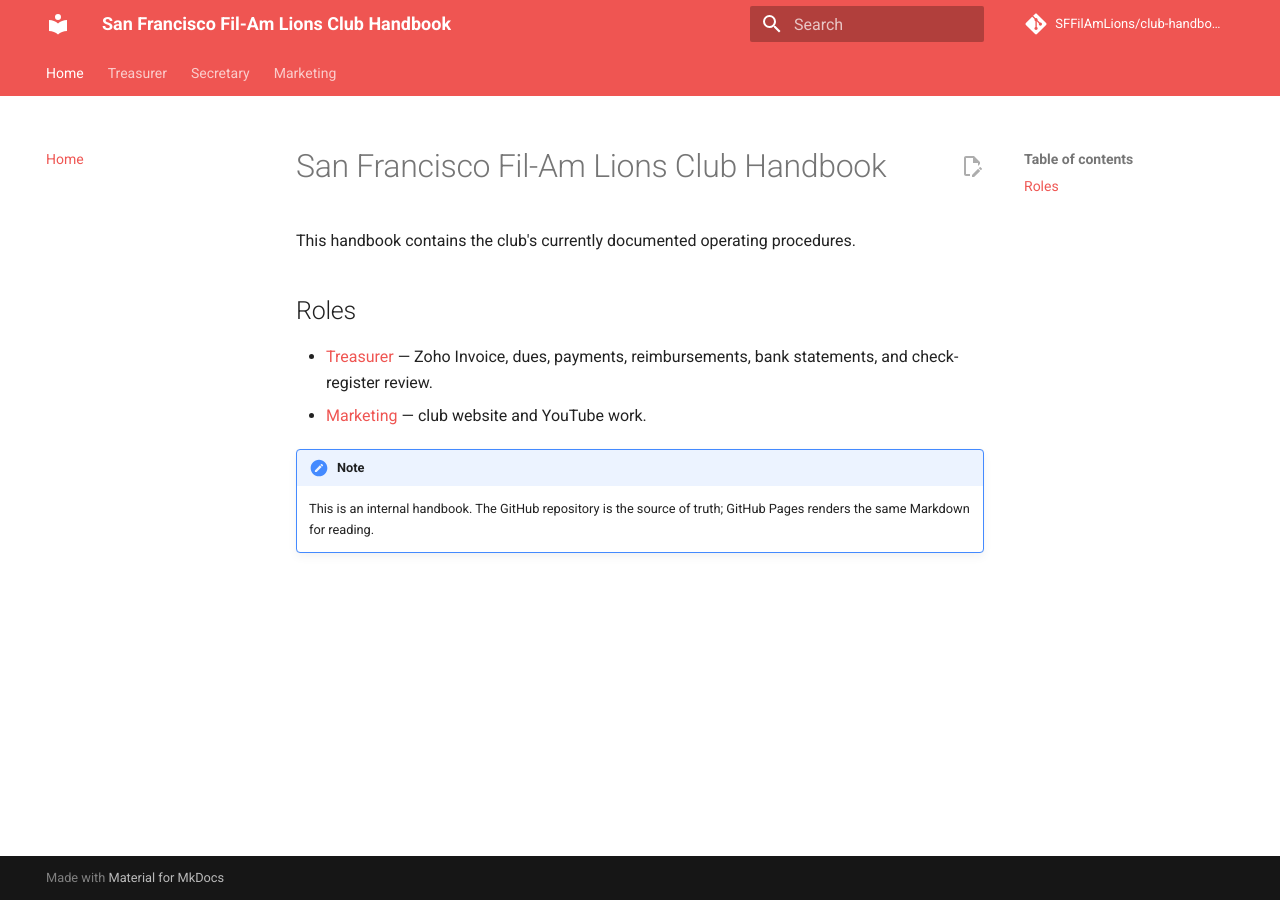
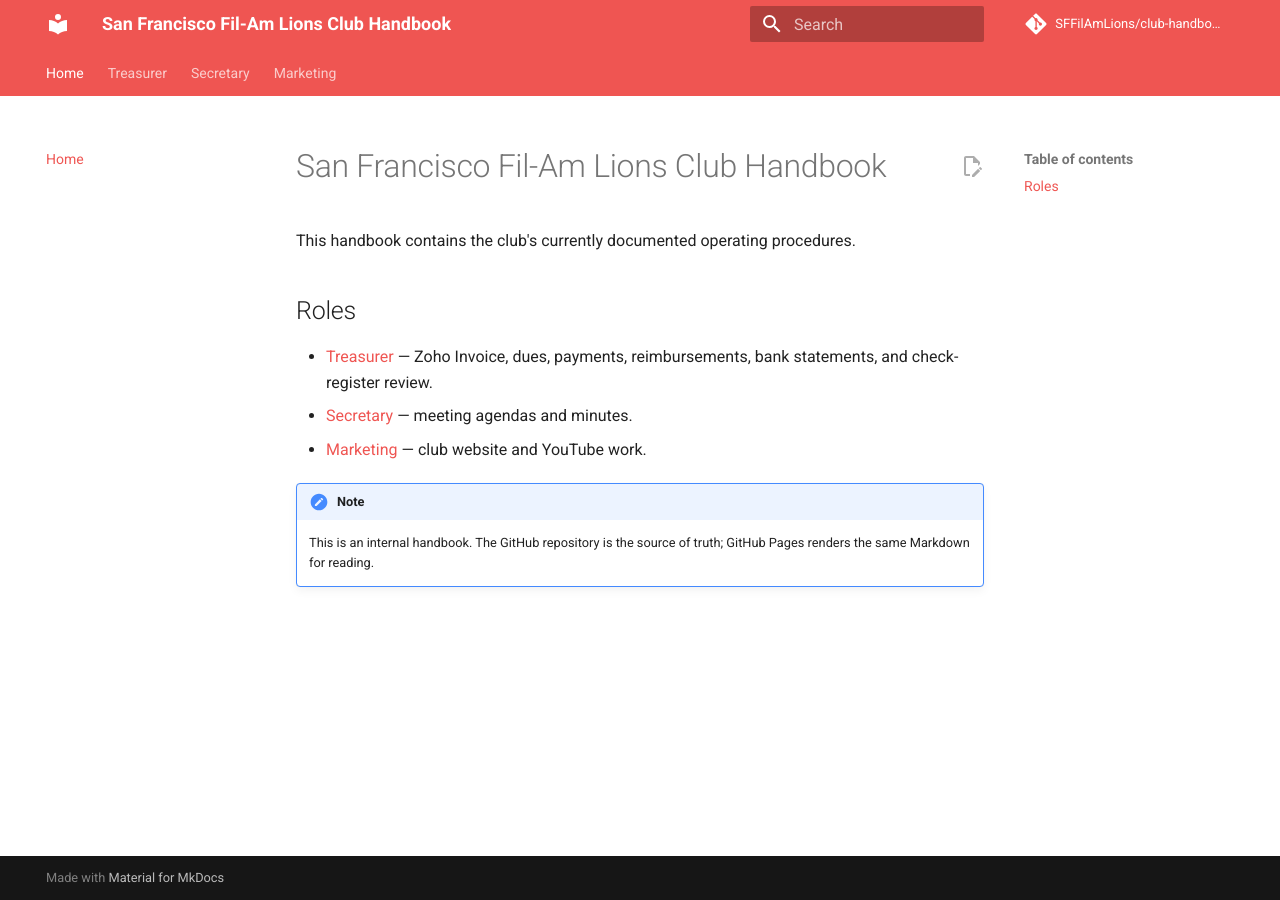
Before and after one commit to SFFilAmLions/club-handbook, an MkDocs documentation site: the page built from docs/index.md, in a window 1280 px wide. Built offline with MkDocs 1.6.1 and Material for MkDocs 9.7.7, drawn with Linux system fonts in a browser that asks for light colours; comment, search, counter and statistics services are not loaded.

Commit message:
docs: link Secretary procedures in navigation

```diff
--- a/docs/index.md
+++ b/docs/index.md
@@ -5,6 +5,7 @@ This handbook contains the club's currently documented operating procedures.
 ## Roles
 
 - [Treasurer](treasurer/index.md) — Zoho Invoice, dues, payments, reimbursements, bank statements, and check-register review.
+- [Secretary](secretary/index.md) — meeting agendas and minutes.
 - [Marketing](marketing/index.md) — club website and YouTube work.
 
 !!! note
```
